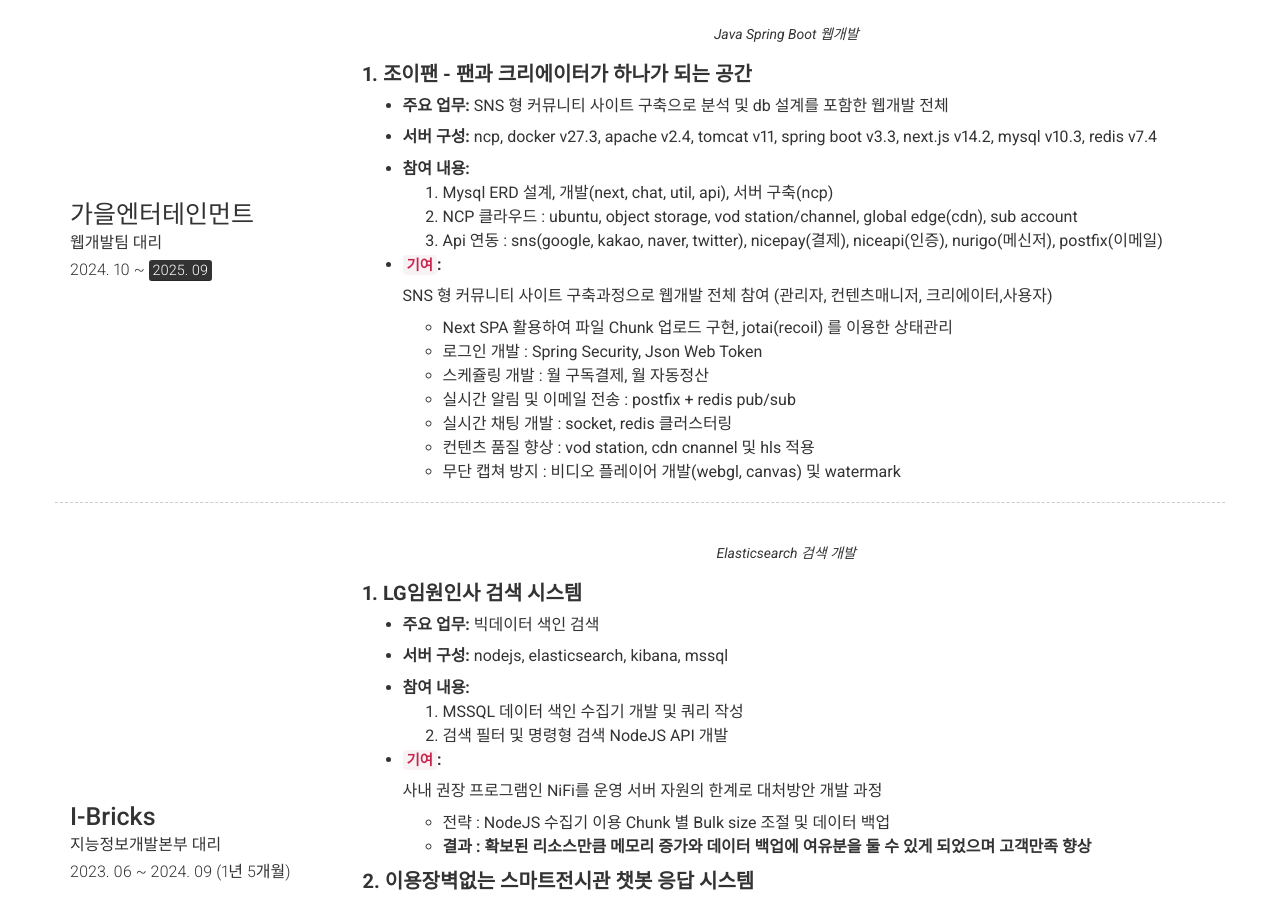
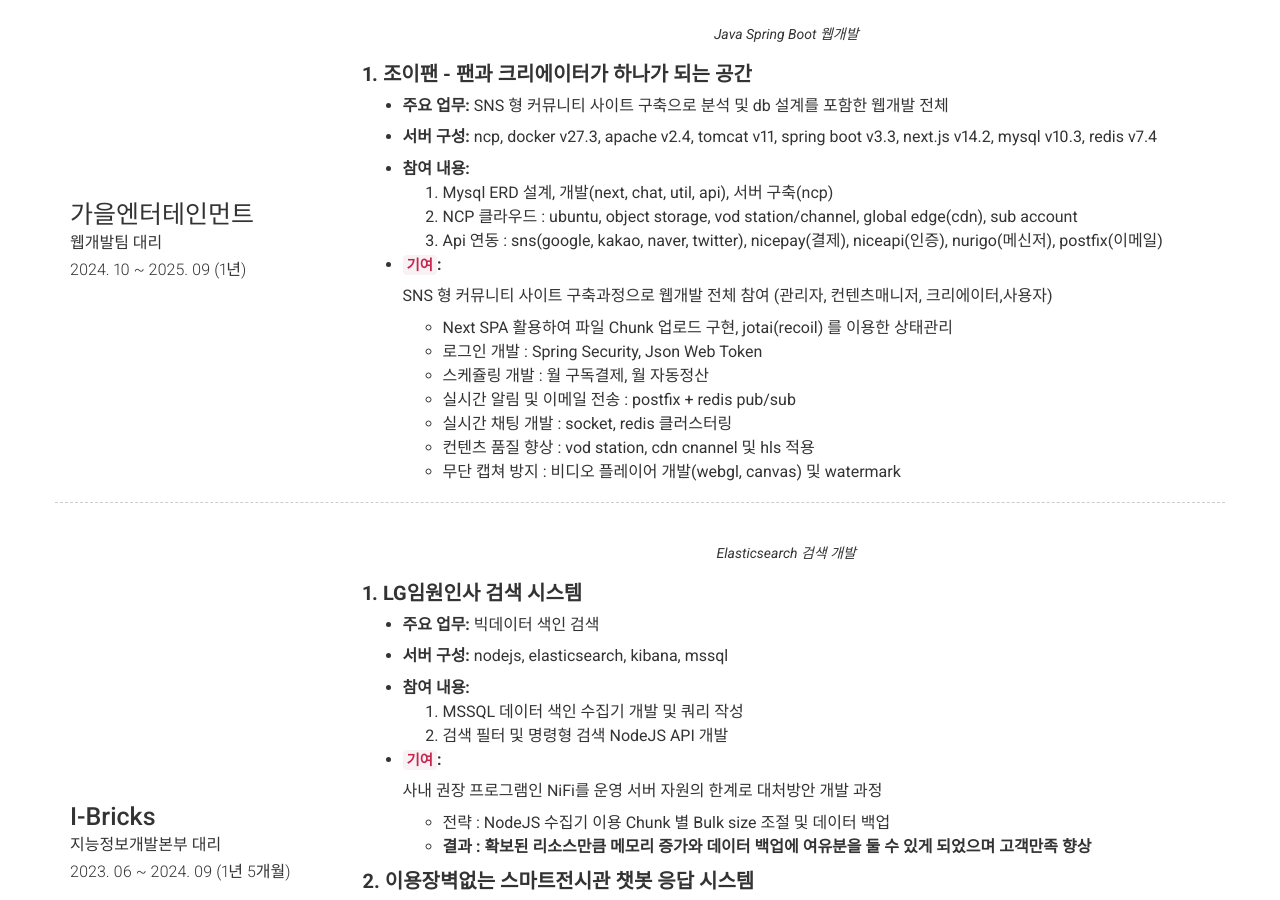
Before and after one commit to sihyeonleee/sihyeonleee.github.io, a Jekyll site: the page built from index.md, in a window 1280 px wide and 900 px high, scrolled down 811 px. Built offline with Jekyll 4.4.1, drawn with Linux system fonts in a browser that asks for light colours; nearby versions of some CDN libraries.

Commit message:
no message

```diff
--- a/_config.yml
+++ b/_config.yml
@@ -94,7 +94,7 @@ content:
         border: weak
         title: 가을엔터테인먼트
         sub_title: 웹개발팀 대리
-        caption: 2024. 10 ~ <mark>2025. 09</mark>
+        caption: 2024. 10 ~ 2025. 09 (1년)
         quote: >
           Java Spring Boot 웹개발
         description: |
```
